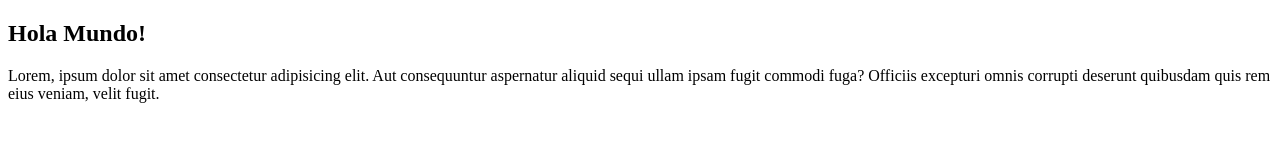
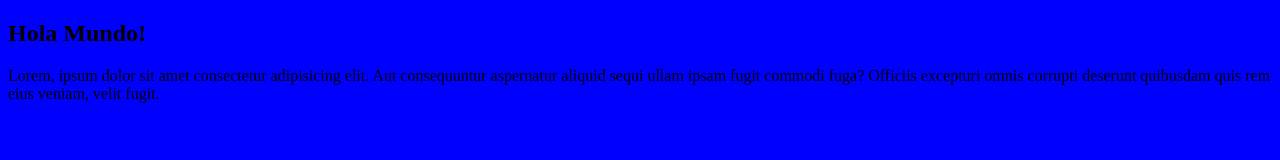
Before and after one commit to marcoTulio94/CursoGit, a plain HTML site: page index.html in a window 1280 px wide. Drawn offline with Linux system fonts and the light colour scheme.

Commit message:
agregamos estilo

```diff
--- /dev/null
+++ b/css/estilos.css
@@ -0,0 +1,3 @@
+body {
+    background-color: blue;
+}
--- a/index.html
+++ b/index.html
@@ -4,7 +4,7 @@
     <meta charset="UTF-8">
     <meta name="viewport" content="width=device-width, initial-scale=1.0">
     <title>App Estética</title>
-
+    <link href="css/estilos.css" rel="stylesheet">
 </head>
 <body>
 
```
Also changed, not shown: javscript/good.js (added).
